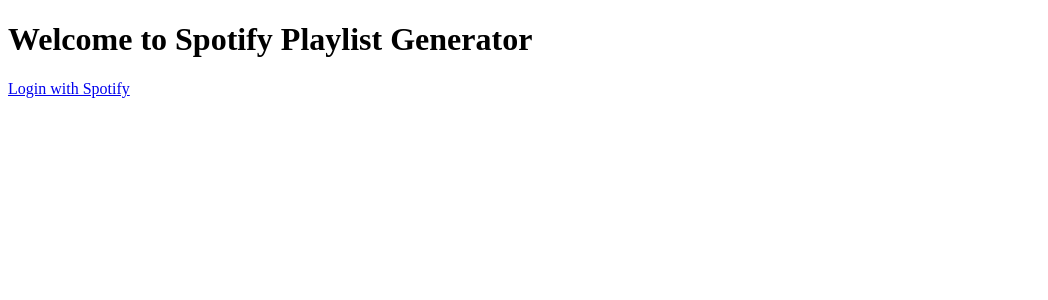
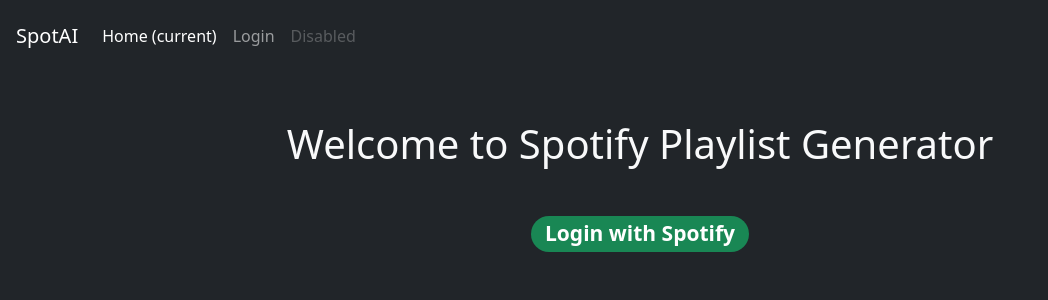
Before and after one commit to jonathandow/SpotAI, a Flask app: page / in a window 1280 px wide. Shown: the top 300 px of the page, without its empty margins (0-1048 px from the left). Run offline with Flask 3, Linux system fonts and the light colour scheme; parts of the project's set-up code (start-up, migrations or seed data) failed here and were passed over.

Commit message:
feat: initial styling to homepage

```diff
--- a/templates/index.html
+++ b/templates/index.html
@@ -1,12 +1,34 @@
 <!DOCTYPE html>
 <html lang="en">
-<head>
-    <meta charset="UTF-8">
-    <meta name="viewport" content="width=device-width, initial-scale=1.0">
+  <head>
+    <meta charset="UTF-8" />
+    <meta name="viewport" content="width=device-width, initial-scale=1.0" />
     <title>Spotify Playlist Generator</title>
-</head>
-<body>
-    <h1>Welcome to Spotify Playlist Generator</h1>
-    <a href="{{ url_for('login') }}">Login with Spotify</a>
-</body>
+    <link
+      href="https://cdn.jsdelivr.net/npm/bootstrap@5.3.3/dist/css/bootstrap.min.css"
+      rel="stylesheet"
+      integrity="sha384-QWTKZyjpPEjISv5WaRU9OFeRpok6YctnYmDr5pNlyT2bRjXh0JMhjY6hW+ALEwIH"
+      crossorigin="anonymous"
+    />
+    <script
+      src="https://cdn.jsdelivr.net/npm/bootstrap@5.3.3/dist/js/bootstrap.bundle.min.js"
+      integrity="sha384-YvpcrYf0tY3lHB60NNkmXc5s9fDVZLESaAA55NDzOxhy9GkcIdslK1eN7N6jIeHz"
+      crossorigin="anonymous"
+    ></script>
+  </head>
+  <body class="bg-dark text-light">
+    {% include 'navbar.html' %}
+    <div class="container">
+      <h1 class="m-5 text-center">Welcome to Spotify Playlist Generator</h1>
+      <h3 class="m-5 d-flex justify-content-center">
+        <span class="badge rounded-pill bg-success">
+          <a
+            style="color: white; text-decoration: none"
+            href="{{ url_for('login') }}"
+            >Login with Spotify</a
+          >
+        </span>
+      </h3>
+    </div>
+  </body>
 </html>
--- /dev/null
+++ b/templates/navbar.html
@@ -0,0 +1,25 @@
+<nav
+  class="navbar navbar-dark bg-dark navbar-expand-lg navbar-light bg-light p-3"
+>
+  <a class="navbar-brand" href="#">SpotAI</a>
+  <button
+    class="navbar-toggler"
+    type="button"
+    data-toggle="collapse"
+    data-target="#navbarNavAltMarkup"
+    aria-controls="navbarNavAltMarkup"
+    aria-expanded="false"
+    aria-label="Toggle navigation"
+  >
+    <span class="navbar-toggler-icon"></span>
+  </button>
+  <div class="collapse navbar-collapse" id="navbarNavAltMarkup">
+    <div class="navbar-nav">
+      <a class="nav-item nav-link active" href="#"
+        >Home <span class="sr-only">(current)</span></a
+      >
+      <a class="nav-item nav-link" href="#">Login</a>
+      <a class="nav-item nav-link disabled" href="#">Disabled</a>
+    </div>
+  </div>
+</nav>
```
Also changed, not shown: templates/homepage.html (+9 -5 lines).
